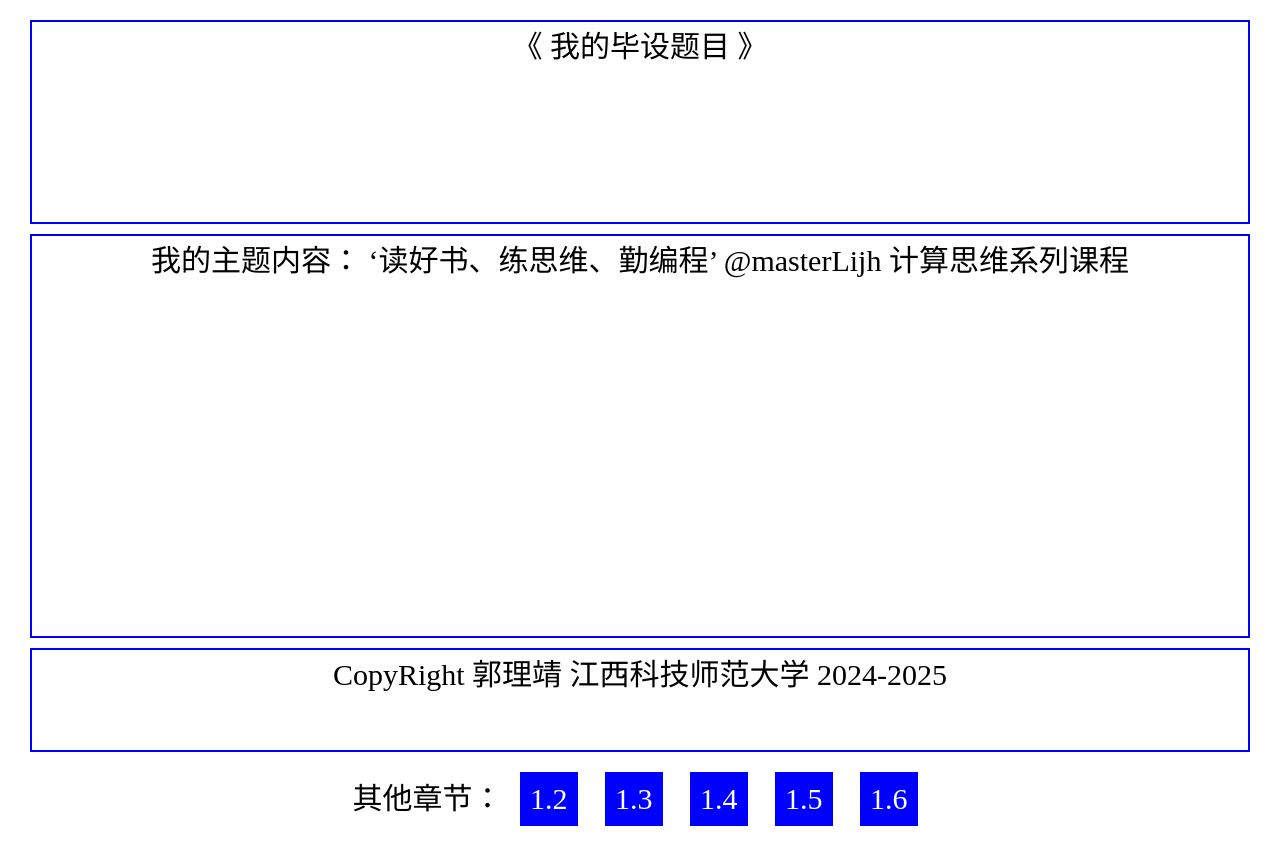
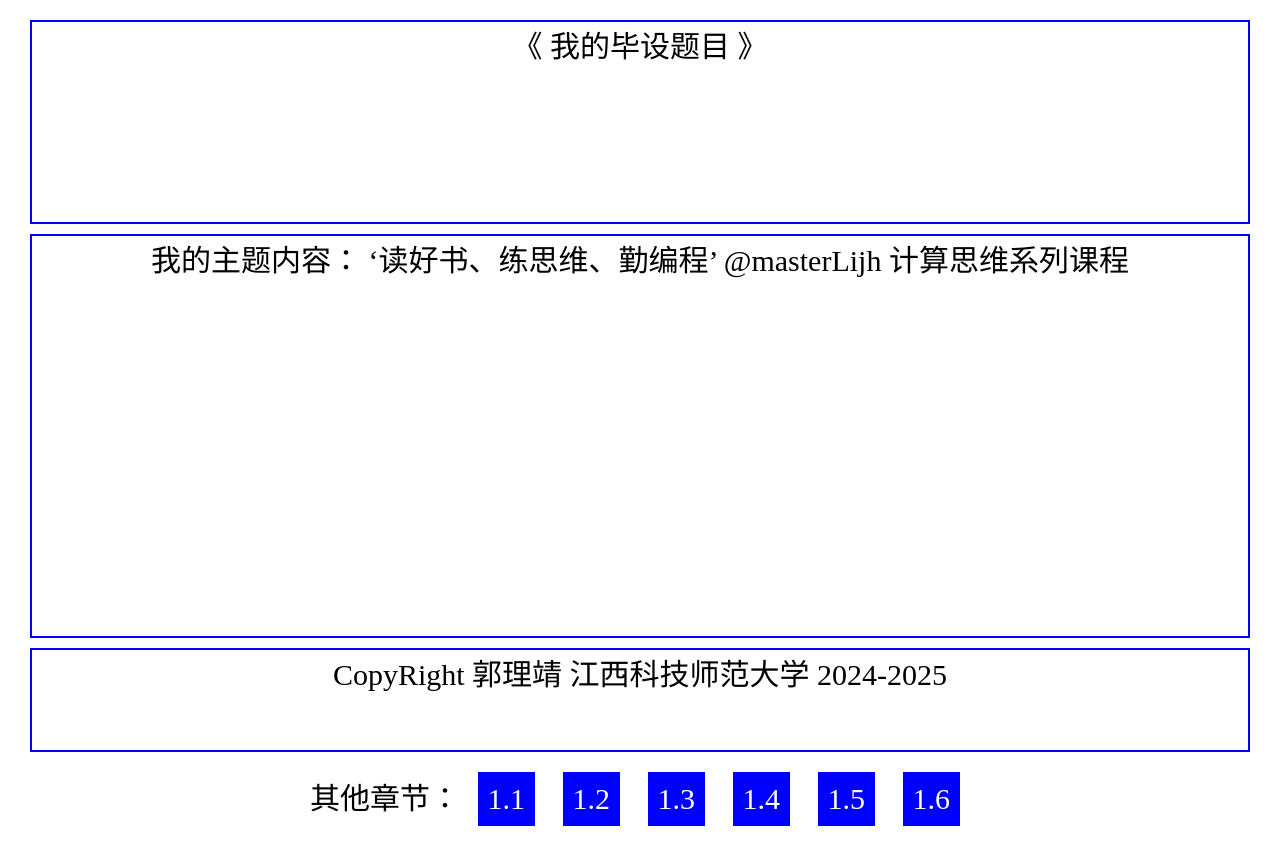
Before and after one commit to Guo-lijing/Guo-lijing.github.io, a plain HTML site: page index.html in a window 1280 px wide. Drawn offline with Linux system fonts and the light colour scheme.

Commit message:
Add files via upload

```diff
--- a/index.html
+++ b/index.html
@@ -48,6 +48,7 @@
  	CopyRight 郭理靖  江西科技师范大学 2024-2025
   </footer>
   其他章节：
+  <a href="./exp/1-1.html" target="_blank" >1.1</a>
   <a href="./exp/1-2.html" target="_blank" >1.2</a>
   <a href="./exp/1-3.html" target="_blank" >1.3</a>
   <a href="./exp/1-4.html" target="_blank" >1.4</a>
```
